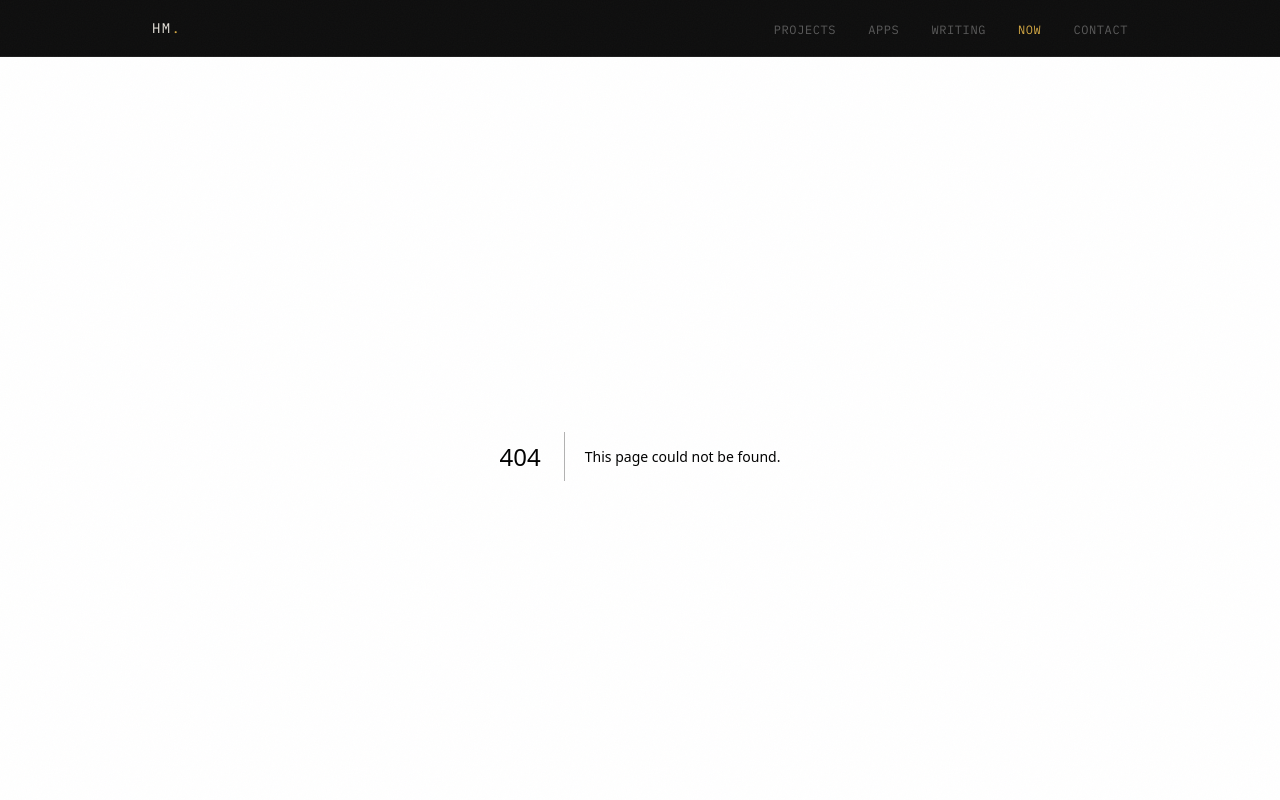
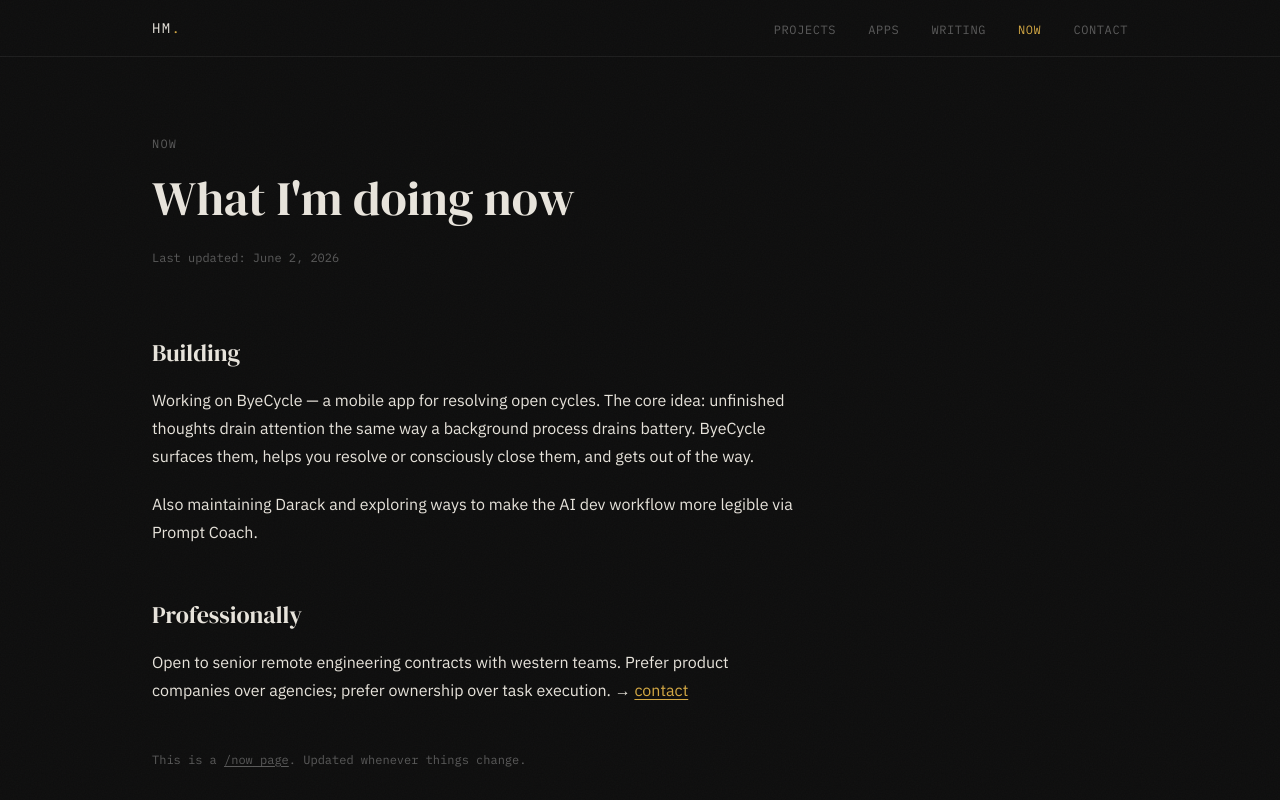
Before and after one commit to haykerman/haykerman.com, a Next.js app: page /now in a window 1280 px wide. Before the commit this address had no page. Shown: the top 800 px of the page. Built offline with nearby package versions, Linux system fonts and the light colour scheme.

Commit message:
feat: now page with MDX content and last-updated timestamp

```diff
--- a/content/now.mdx
+++ b/content/now.mdx
@@ -0,0 +1,16 @@
+---
+updatedAt: 2026-06-02
+---
+
+## Building
+
+Working on ByeCycle — a mobile app for resolving open cycles. The core idea: unfinished thoughts
+drain attention the same way a background process drains battery. ByeCycle surfaces them, helps you
+resolve or consciously close them, and gets out of the way.
+
+Also maintaining Darack and exploring ways to make the AI dev workflow more legible via Prompt Coach.
+
+## Professionally
+
+Open to senior remote engineering contracts with western teams. Prefer product companies over
+agencies; prefer ownership over task execution. → [contact](/contact)
--- /dev/null
+++ b/src/app/now/page.tsx
@@ -0,0 +1,79 @@
+import type { Metadata } from 'next';
+import { MDXRemote } from 'next-mdx-remote/rsc';
+import { readFileSync } from 'fs';
+import { join } from 'path';
+import matter from 'gray-matter';
+import { getMDXComponents } from '@/components/mdx-components';
+
+export const metadata: Metadata = {
+  title: 'Now',
+  description: 'What Hayk is focused on right now.',
+};
+
+export default function NowPage() {
+  const raw = readFileSync(join(process.cwd(), 'content/now.mdx'), 'utf-8');
+  const { data, content } = matter(raw);
+
+  const updatedAt = data.updatedAt
+    ? new Date(data.updatedAt).toLocaleDateString('en-US', {
+        year: 'numeric',
+        month: 'long',
+        day: 'numeric',
+      })
+    : null;
+
+  return (
+    <div className="max-w-5xl mx-auto px-6 py-20">
+      <div className="max-w-2xl">
+        <div className="mb-16">
+          <span
+            className="font-mono text-xs tracking-widest uppercase mb-4 block"
+            style={{ color: 'var(--color-muted)' }}
+          >
+            now
+          </span>
+          <h1
+            className="leading-tight mb-4"
+            style={{
+              fontFamily: 'var(--font-display)',
+              fontSize: 'clamp(2rem, 4vw, 3rem)',
+              color: 'var(--color-text)',
+            }}
+          >
+            What I&apos;m doing now
+          </h1>
+          {updatedAt && (
+            <time
+              dateTime={String(data.updatedAt)}
+              className="font-mono text-xs"
+              style={{ color: 'var(--color-muted)' }}
+            >
+              Last updated: {updatedAt}
+            </time>
+          )}
+        </div>
+
+        <div className="prose">
+          <MDXRemote source={content} components={getMDXComponents()} />
+        </div>
+
+        <p
+          className="mt-12 font-mono text-xs"
+          style={{ color: 'var(--color-muted)' }}
+        >
+          This is a{' '}
+          <a
+            href="https://nownownow.com/about"
+            target="_blank"
+            rel="noopener noreferrer"
+            className="underline underline-offset-2"
+            style={{ color: 'var(--color-muted)' }}
+          >
+            /now page
+          </a>
+          . Updated whenever things change.
+        </p>
+      </div>
+    </div>
+  );
+}
```
